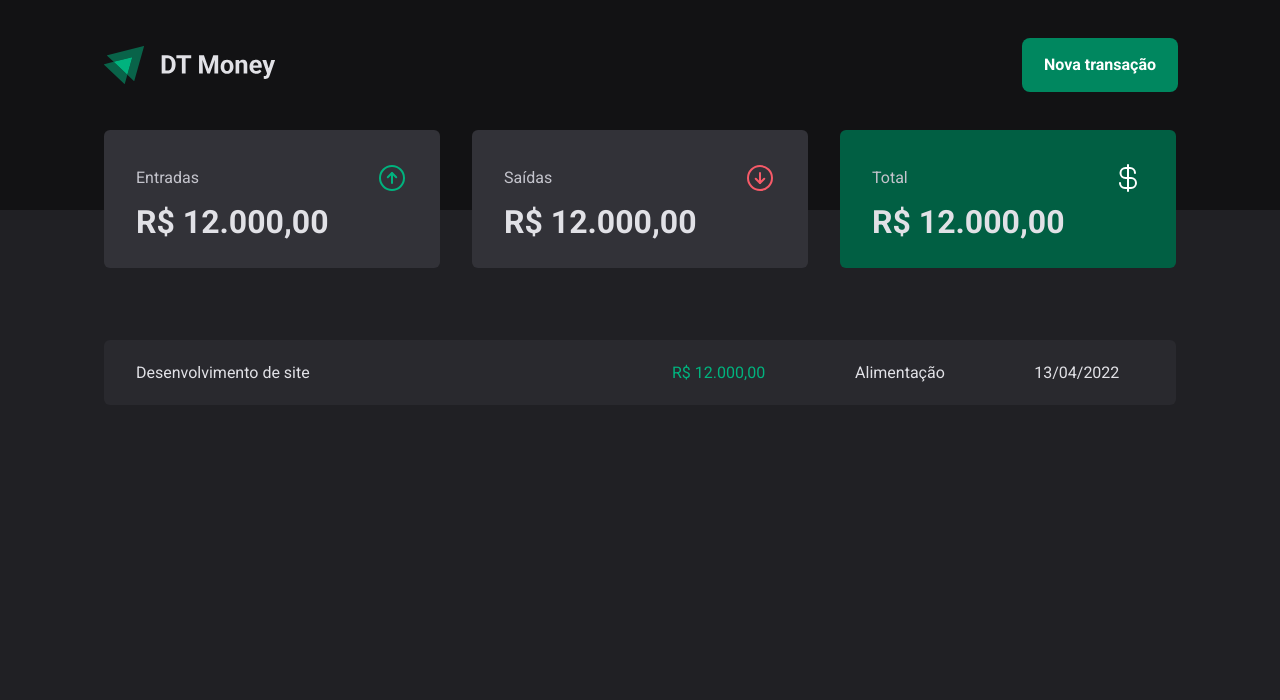
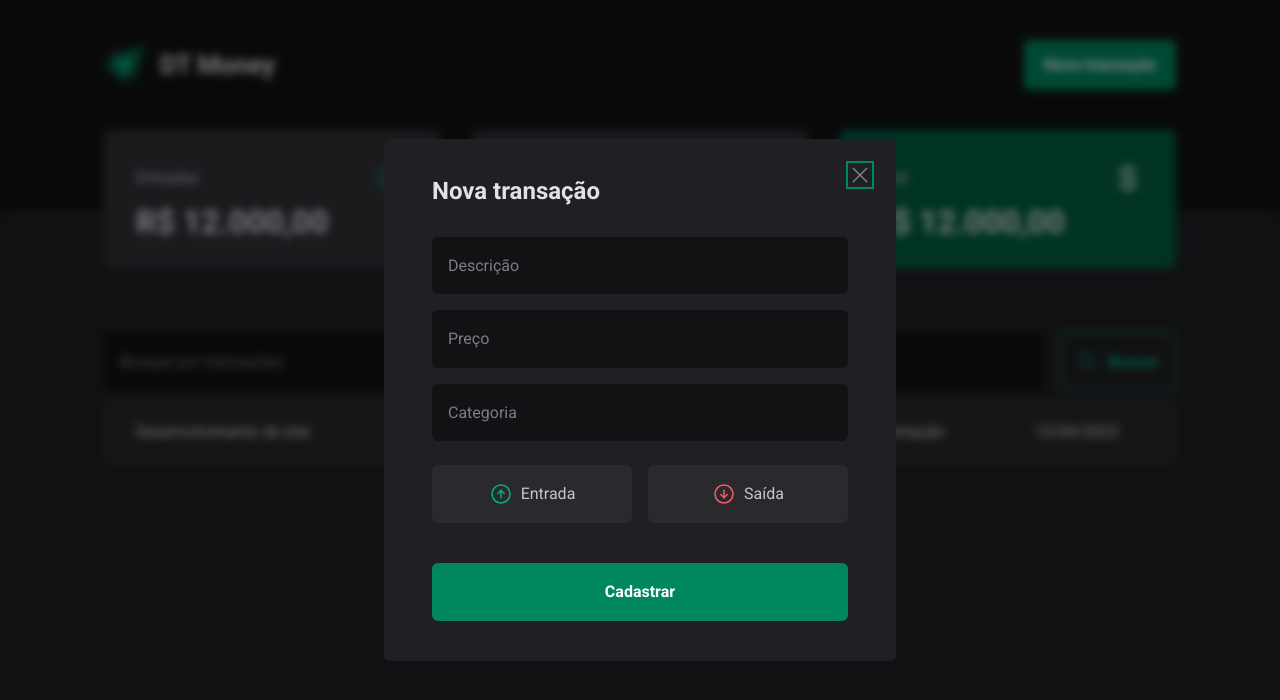
Before and after one commit to ig-swll/dtmoney, a React (Vite) app: page / in a window 1280 px wide. Both pictures are taken after a click on the button "Nova transação". Shown: the top 700 px of the page. Built offline with nearby package versions, Linux system fonts and the light colour scheme.

Commit message:
Cria modal

```diff
--- a/package.json
+++ b/package.json
@@ -9,6 +9,8 @@
     "preview": "vite preview"
   },
   "dependencies": {
+    "@radix-ui/react-dialog": "^1.0.2",
+    "@radix-ui/react-radio-group": "^1.1.1",
     "phosphor-react": "^1.4.1",
     "react": "^18.2.0",
     "react-dom": "^18.2.0",
--- a/src/components/Header/index.tsx
+++ b/src/components/Header/index.tsx
@@ -1,4 +1,7 @@
+import * as Dialog from '@radix-ui/react-dialog'
+
 import logoSrc from '../../assets/logo.svg'
+import { TransactionModal } from '../TransactionModal'
 import { HeaderContainer, HeaderContent, NewTransactionButton } from './styles'
 
 export function Header() {
@@ -7,7 +10,12 @@
       <HeaderContent>
         <img src={logoSrc} alt="" />
 
-        <NewTransactionButton>Nova transação</NewTransactionButton>
+        <Dialog.Root>
+          <Dialog.Trigger asChild>
+            <NewTransactionButton>Nova transação</NewTransactionButton>
+          </Dialog.Trigger>
+          <TransactionModal />
+        </Dialog.Root>
       </HeaderContent>
     </HeaderContainer>
   )
--- a/src/components/Header/styles.ts
+++ b/src/components/Header/styles.ts
@@ -14,10 +14,16 @@
   display: flex;
   align-items: center;
   justify-content: space-between;
+
+  @media screen and (max-width: 425px) {
+    img {
+      height: 1.5rem;
+    }
+  }
 `
 
 export const NewTransactionButton = styled.button`
-  height: 50px;
+  height: 3.125rem;
   border: 0;
   background: ${({ theme }) => theme['green-500']};
   color: ${({ theme }) => theme.white};
@@ -30,4 +36,9 @@
   &:hover {
     background: ${({ theme }) => theme['green-700']};
   }
+
+  @media screen and (max-width: 425px) {
+    height: 2.375rem;
+    font-size: 0.875rem;
+  }
 `
--- /dev/null
+++ b/src/components/TransactionModal/index.tsx
@@ -0,0 +1,43 @@
+import { Portal, Title } from '@radix-ui/react-dialog'
+import { ArrowCircleDown, ArrowCircleUp, X } from 'phosphor-react'
+import {
+  Content,
+  Overlay,
+  CloseButton,
+  TransactionType,
+  TransactionTypeButton,
+} from './styles'
+
+export function TransactionModal() {
+  return (
+    <Portal>
+      <Overlay />
+
+      <Content>
+        <Title>Nova transação</Title>
+        <CloseButton>
+          <X size={24} />
+        </CloseButton>
+
+        <form action="">
+          <input type="text" placeholder="Descrição" required />
+          <input type="number" placeholder="Preço" required />
+          <input type="text" placeholder="Categoria" required />
+
+          <TransactionType>
+            <TransactionTypeButton type="button" value="income">
+              <ArrowCircleUp size={24} />
+              Entrada
+            </TransactionTypeButton>
+            <TransactionTypeButton type="button" value="outcome">
+              <ArrowCircleDown size={24} />
+              Saída
+            </TransactionTypeButton>
+          </TransactionType>
+
+          <button type="submit">Cadastrar</button>
+        </form>
+      </Content>
+    </Portal>
+  )
+}
--- /dev/null
+++ b/src/components/TransactionModal/styles.ts
@@ -0,0 +1,127 @@
+import * as Dialog from '@radix-ui/react-dialog'
+import * as RadioGroup from '@radix-ui/react-radio-group'
+import styled from 'styled-components'
+
+export const Overlay = styled(Dialog.Overlay)`
+  position: fixed;
+  inset: 0;
+  width: 100vw;
+  height: 100vh;
+
+  background: #00000075;
+  backdrop-filter: blur(0.25rem);
+`
+
+export const Content = styled(Dialog.Content)`
+  min-width: 32rem;
+  border-radius: 6px;
+  padding: 2.5rem 3rem;
+  background: ${({ theme }) => theme['gray-800']};
+  position: fixed;
+  top: 50%;
+  left: 50%;
+  transform: translate(-50%, -50%);
+
+  form {
+    margin-top: 2rem;
+    display: flex;
+    flex-direction: column;
+    gap: 1rem;
+
+    input {
+      border-radius: 6px;
+      border: 0;
+      background: ${({ theme }) => theme['gray-900']};
+      color: ${({ theme }) => theme['gray-300']};
+      padding: 1rem;
+
+      &::placeholder {
+        color: ${({ theme }) => theme['gray-500']};
+      }
+    }
+
+    button[type='submit'] {
+      height: 58px;
+      border: 0;
+      background: ${({ theme }) => theme['green-500']};
+      color: ${({ theme }) => theme.white};
+      font-weight: bold;
+      padding: 0 1.25rem;
+      border-radius: 6px;
+      margin-top: 1.5rem;
+      cursor: pointer;
+      transition: background-color 0.1s;
+
+      &:hover {
+        background: ${({ theme }) => theme['green-700']};
+      }
+    }
+  }
+
+  @media screen and (max-width: 600px) {
+    min-width: calc(100% - 1rem);
+  }
+`
+
+export const CloseButton = styled(Dialog.Close)`
+  position: absolute;
+  background: transparent;
+  border: 0;
+  top: 1.5rem;
+  right: 1.5rem;
+  aspect-ratio: 1/1;
+  cursor: pointer;
+  line-height: 0;
+  color: ${({ theme }) => theme['gray-500']};
+`
+
+export const TransactionType = styled(RadioGroup.Root)`
+  display: grid;
+  grid-template-columns: repeat(2, 1fr);
+  gap: 1rem;
+  margin-top: 0.5rem;
+
+  @media screen and (max-width: 425px) {
+    grid-template-columns: 1fr;
+  }
+`
+
+interface TransactionTypeButtonProps {
+  value: 'income' | 'outcome'
+}
+
+export const TransactionTypeButton = styled(
+  RadioGroup.Item,
+)<TransactionTypeButtonProps>`
+  background: ${({ theme }) => theme['gray-700']};
+  padding: 1rem;
+  display: flex;
+  align-items: center;
+  justify-content: center;
+  gap: 0.5rem;
+  border-radius: 6px;
+  cursor: pointer;
+  border: 0;
+  color: ${({ theme }) => theme['gray-300']};
+
+  svg {
+    color: ${({ value, theme }) =>
+      value === 'income' ? theme['green-300'] : theme['red-300']};
+  }
+
+  &[data-state='unchecked'] {
+    &:hover {
+      background: ${({ theme }) => theme['gray-600']};
+    }
+  }
+
+  &[data-state='checked'] {
+    color: ${({ theme }) => theme.white};
+    background: ${({ theme, value }) =>
+      theme[value === 'income' ? 'green-500' : 'red-500']};
+
+    svg {
+      color: ${({ theme }) => theme.white};
+    }
+  }
+`
--- a/src/pages/Transactions/components/SearchForm/index.tsx
+++ b/src/pages/Transactions/components/SearchForm/index.tsx
@@ -0,0 +1,14 @@
+import { MagnifyingGlass } from 'phosphor-react'
+import { SearchFormContainer } from './styles'
+
+export function SearchForm() {
+  return (
+    <SearchFormContainer>
+      <input type="text" placeholder="Busque por transações" />
+      <button type="submit">
+        <MagnifyingGlass size={20} />
+        <span>Buscar</span>
+      </button>
+    </SearchFormContainer>
+  )
+}
--- /dev/null
+++ b/src/pages/Transactions/components/SearchForm/styles.ts
@@ -0,0 +1,50 @@
+import styled from 'styled-components'
+
+export const SearchFormContainer = styled.form`
+  display: flex;
+  gap: 1rem;
+
+  input {
+    flex: 1;
+    border-radius: 6px;
+    border: 0;
+    background: ${({ theme }) => theme['gray-900']};
+    color: ${({ theme }) => theme['gray-300']};
+    padding: 1rem;
+    min-width: 0;
+
+    &::placeholder {
+      text-overflow: ellipsis;
+      white-space: nowrap;
+      color: ${({ theme }) => theme['gray-500']};
+    }
+  }
+
+  button {
+    display: flex;
+    align-items: center;
+    justify-content: center;
+    gap: 0.75rem;
+    background: transparent;
+    border: 1px solid ${({ theme }) => theme['green-300']};
+    color: ${({ theme }) => theme['green-300']};
+    cursor: pointer;
+    font-weight: bold;
+    border-radius: 6px;
+    padding: 1rem;
+    transition: background-color 0.15s ease-in, border-color 0.15s ease-in,
+      color 0.15s ease-in;
+
+    &:hover {
+      background: ${({ theme }) => theme['green-500']};
+      border-color: ${({ theme }) => theme['green-500']};
+      color: ${({ theme }) => theme.white};
+    }
+
+    @media screen and (max-width: 425px) {
+      span {
+        display: none;
+      }
+    }
+  }
+`
--- a/src/pages/Transactions/index.tsx
+++ b/src/pages/Transactions/index.tsx
@@ -2,6 +2,7 @@
 
 import { Header } from '../../components/Header'
 import { Summary } from '../../components/Summary'
+import { SearchForm } from './components/SearchForm'
 import {
   PriceHighlight,
   TransactionsContainer,
@@ -16,6 +17,8 @@
       <Summary />
 
       <TransactionsContainer>
+        <SearchForm />
+
         <TransactionsTable>
           <tbody>
             <tr>
```
Also changed, not shown: 1 other file (tests, documents, lock files or other folders).
